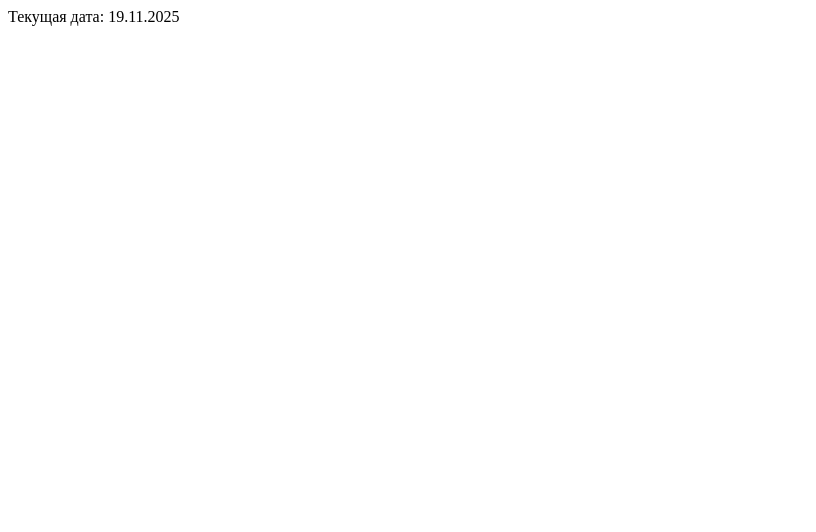
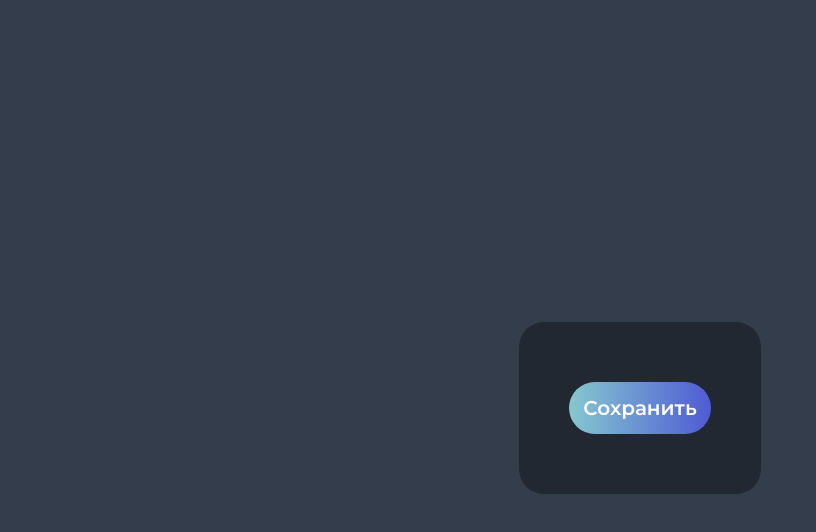
Before and after one commit to FomaUnbeliever/PurpleSchoolCardgame, a Vue app: page / in a window 1280 px wide. Shown: the top 532 px of the page, without its empty margins (0-816 px from the left). Built offline with nearby package versions, Linux system fonts and the light colour scheme.

Commit message:
сделал задания по лекциям 4 модуля

```diff
--- a/index.html
+++ b/index.html
@@ -4,6 +4,9 @@
     <meta charset="UTF-8" />
     <link rel="icon" type="image/svg+xml" href="/vite.svg" />
     <meta name="viewport" content="width=device-width, initial-scale=1.0" />
+    <link rel="preconnect" href="https://fonts.googleapis.com">
+    <link rel="preconnect" href="https://fonts.gstatic.com" crossorigin>
+    <link href="https://fonts.googleapis.com/css2?family=Montserrat:ital,wght@0,100..900;1,100..900&display=swap" rel="stylesheet">
     <title>vite-project</title>
   </head>
   <body>
--- a/src/App.vue
+++ b/src/App.vue
@@ -1,9 +1,18 @@
+<script setup>
+ import Button from "./Button.vue";
+</script>
+
 <template>
-  <div>Текущая дата: {{ currentDate }}</div>
+  <main class="main">
+    <Button>Сохранить</Button>
+  </main>
+
 </template>
 
-<script setup>
-import { ref } from 'vue'
-
-const currentDate = ref(new Date().toLocaleDateString('ru-RU'))
-</script>
+<style scoped>
+.main{
+    background: var(--color-bg-main);
+    padding: 60px 50px;
+    border-radius: 25px;
+}
+</style>
--- /dev/null
+++ b/src/Button.vue
@@ -0,0 +1,29 @@
+<script setup>
+
+</script>
+<template>
+    <button class="button">
+        <div>
+            <slot name="icon" />
+            <slot name="text" />
+        </div>
+        <slot />
+    </button>
+</template>
+
+<style scoped>
+    .button {
+        border: none;
+        border-radius: 100px;
+        background: var(--gradient);
+        padding: 14px;
+        font-family: var(--font);
+        font-size: 20px;
+        font-weight: 600;
+        color: var(--primary);
+        cursor: pointer;
+    }
+    .button:hover{
+         background: var(--gradient-inverted);
+    }
+</style>
--- a/src/style.css
+++ b/src/style.css
@@ -1,6 +1,23 @@
 :root {
+  --color-primary: #FFFFFF;
+  --color-bg: #343D4B;
+  --color-primary-inverted: #000000;
+  --color-bg-card: #272E37;
+  --color-bg-main: #222831;
+  --gradient: linear-gradient(91deg, rgba(144, 217, 224, 0.90) 0.2%, rgba(84, 96, 230, 0.90) 100%);
+  --gradient-inverted: linear-gradient(256deg, rgba(144, 217, 224, 0.90) 9.04%, rgba(84, 96, 230, 0.90) 100%);
+  --font: "Montserrat", sans-serif;
+}
+body{
+  font-family: "Montserrat", sans-serif;
+  color: var(--color-primary);
   font-synthesis: none;
   text-rendering: optimizeLegibility;
   -webkit-font-smoothing: antialiased;
   -moz-osx-font-smoothing: grayscale;
+  background-color: var(--color-bg);
+
+  display: grid;
+  place-items: center;
+  min-height: 100vh;
 }
```
Also changed, not shown: src/4prakita.vue (added, +7 -0 lines), 1 other file (tests, documents, lock files or other folders).
